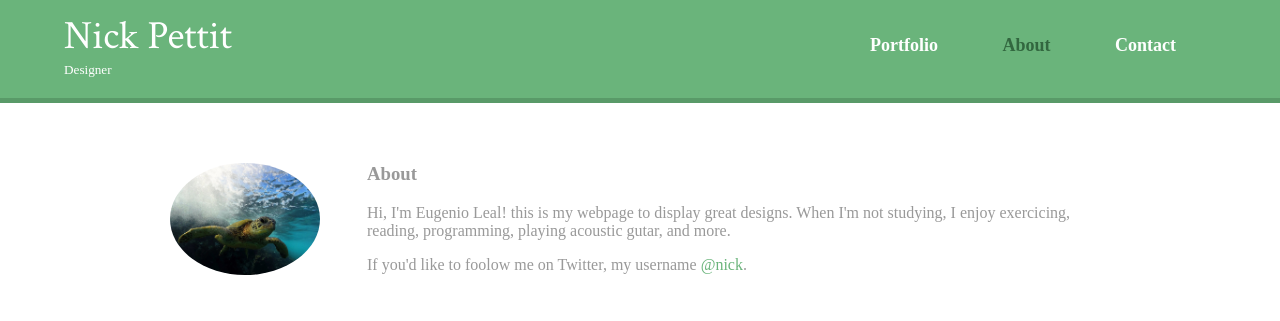
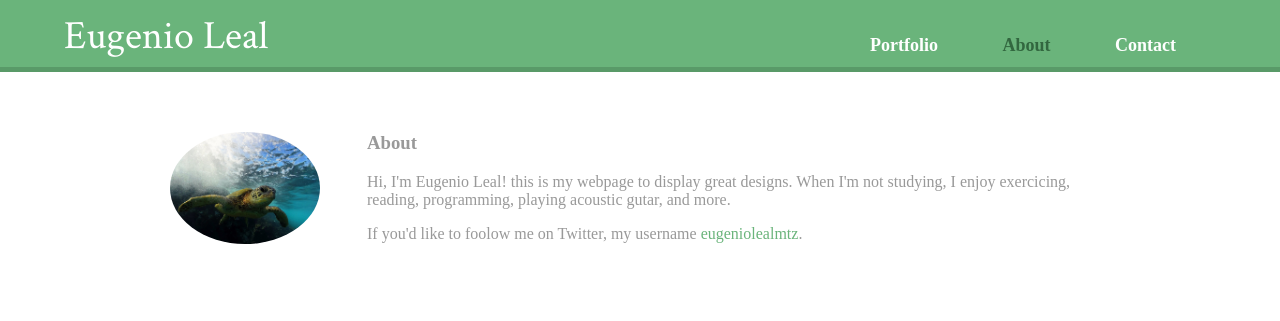
Before and after one commit to eugenioLeal/Responsive-Websites, a plain HTML site: page tree/about.html in a window 1280 px wide. Shown: the top 321 px of the page. Drawn offline with Linux system fonts and the light colour scheme; a web font is replaced by a local one.

Commit message:
minor fix

```diff
--- a/tree/about.html
+++ b/tree/about.html
@@ -12,8 +12,8 @@
   <body>
     <header>
       <a href="index.html" id="logo">
-        <h1>Nick Pettit</h1>
-        <h2>Designer</h2>
+        <h1>Eugenio Leal</h1>
+        <h2></h2>
       </a>
       <nav>
         <ul>
@@ -28,7 +28,7 @@
         <img src="img/turtle.jpg" alt="Photograph of a preety turtle" class="profile-photo">
         <h3>About</h3>
         <p>Hi, I'm Eugenio Leal! this is my webpage to display great designs. When I'm not studying, I enjoy exercicing, reading, programming, playing acoustic gutar, and more.</p>
-        <p>If you'd like to foolow me on Twitter, my username <a href="http://twitter.com/eugeniolealmtz">@nick</a>.</p>
+        <p>If you'd like to foolow me on Twitter, my username <a href="http://twitter.com/eugeniolealmtz">eugeniolealmtz</a>.</p>
       </section>
       <footer>
         <a href="http://twitter.com/eugeniolealmtz"><img src="img/twitter-wrap.png" alt="Twitter Logo" class="social-icon"></a>
```
Also changed, not shown: tree/contact.html (+3 -3 lines), tree/index.html (+1 -1 lines).
